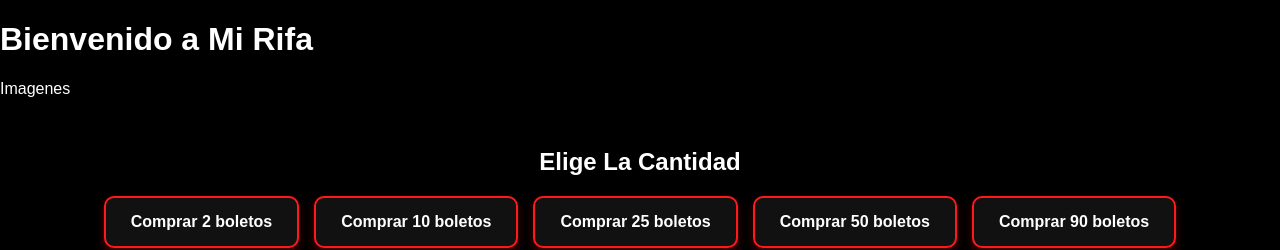
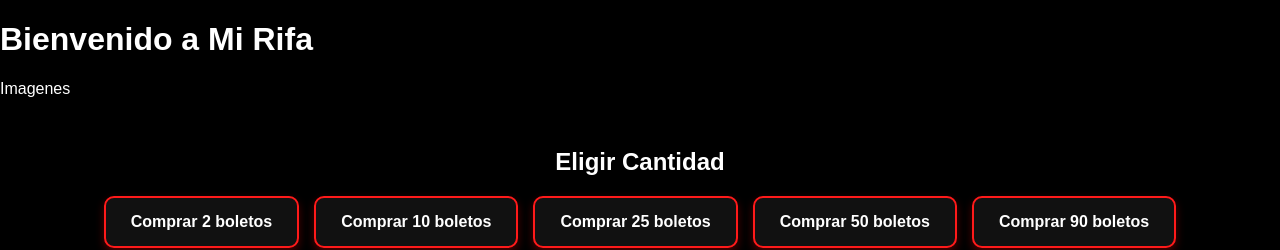
Before and after one commit to Fxandres30/holamundo, a Next.js app: page / in a window 1280 px wide. Shown: the top 250 px of the page. Built offline with nearby package versions, Linux system fonts and the light colour scheme; a web font is replaced by a local one.

Commit message:
✅mercado pago LISTO.

```diff
--- a/src/app/components/Rifa.tsx
+++ b/src/app/components/Rifa.tsx
@@ -93,7 +93,7 @@ export default function Rifa() {
 
     return (
         <section id="rifa" className="rifa-container">
-            <h2 className="rifa-title">Elige La Cantidad</h2>
+            <h2 className="rifa-title">Eligir Cantidad</h2>
             <div className="rifa-options">
                 {[2, 10, 25, 50, 90, 120].map((num) => (
                     <button key={num} className="rifa-button" onClick={() => { setCantidad(num); abrirModal(); }}>
--- a/src/app/page.tsx
+++ b/src/app/page.tsx
@@ -22,8 +22,8 @@ export default function Home() {
                  | 📞 <a href="tel:3014123951" className="hover:underline">3154160126</a>
               </p>
                   <div className="flex justify-center mt-2 space-x-4">
-                     <a href="#" className="whatsapp-link">💬 WhatsApp</a>
-                     <a href="https://www.instagram.com/fxandres30?igsh=MTgzbXo4cHo4cGs3cQ==" className="instagram-link">📷 Instagram</a>
+                     <a href="#" className="whatsapp-link">💬WhatsApp</a>
+                     <a href="https://www.instagram.com/fxandres30?igsh=MTgzbXo4cHo4cGs3cQ==" className="instagram-link">📷Instagram</a>
                  </div>
            </footer>
      </div>
```
Also changed, not shown: src/app/api/mercadopago/route.ts (line endings or trailing spaces).
